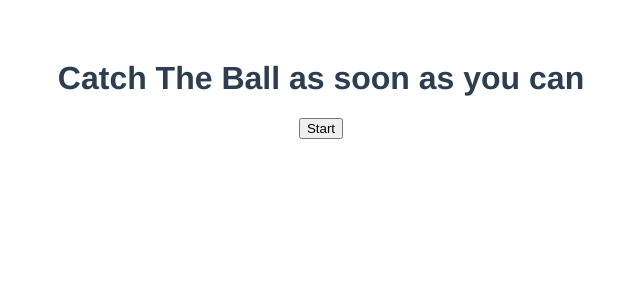
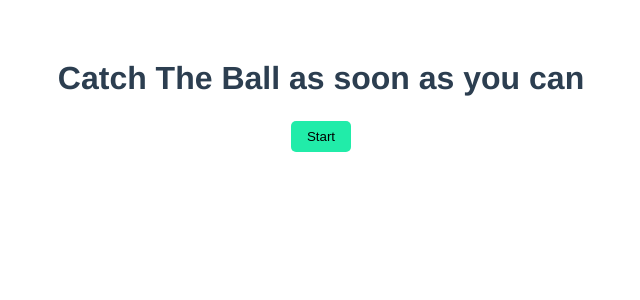
Before and after one commit to kabirsumn/Reaction-Timer-Game, a Vue app: page / in a window 1280 px wide. Shown: the top 300 px of the page, without its empty margins (319-959 px from the left). Built offline with nearby package versions, Linux system fonts and the light colour scheme.

Commit message:
Global.css file created & added to main.js file

```diff
--- /dev/null
+++ b/src/assets/Global.css
@@ -0,0 +1,21 @@
+* {
+  margin: 0;
+  padding: 0;
+  box-sizing: border-box;
+}
+
+h1,
+h2,
+h3,
+p,
+div {
+  margin: 1rem auto;
+}
+
+.btn {
+  background-color: #21eca9;
+  margin: 0.5rem auto;
+  padding: 0.5rem 1rem;
+  border: none;
+  border-radius: 5px;
+}
```
Also changed, not shown: src/main.js (+4 -3 lines).
